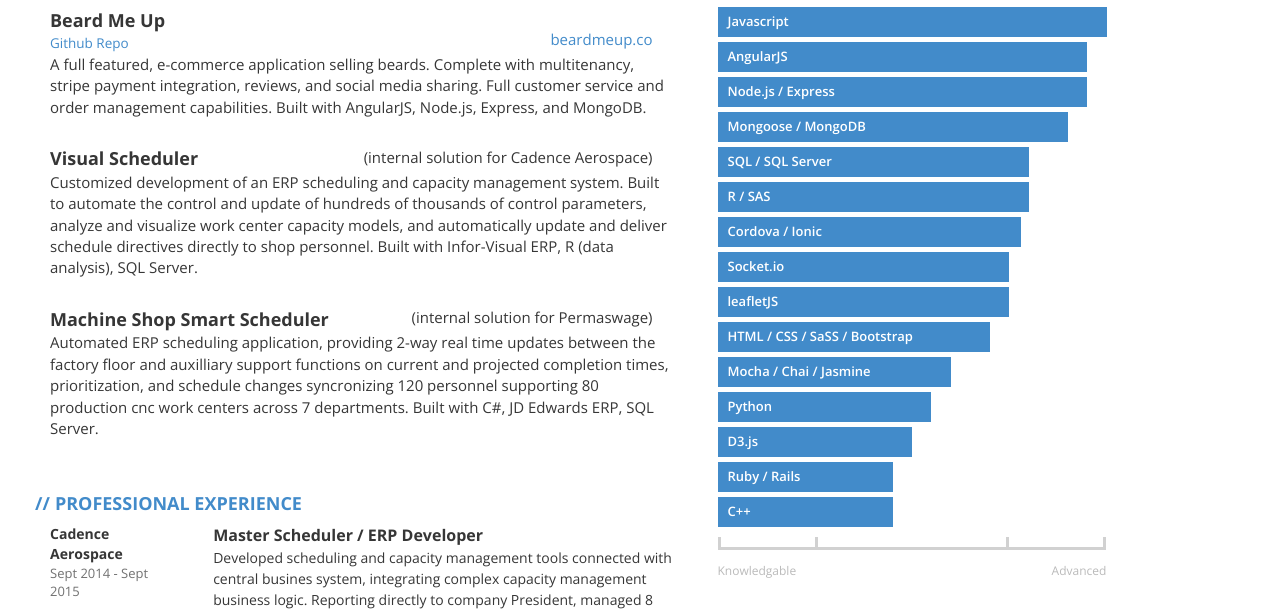
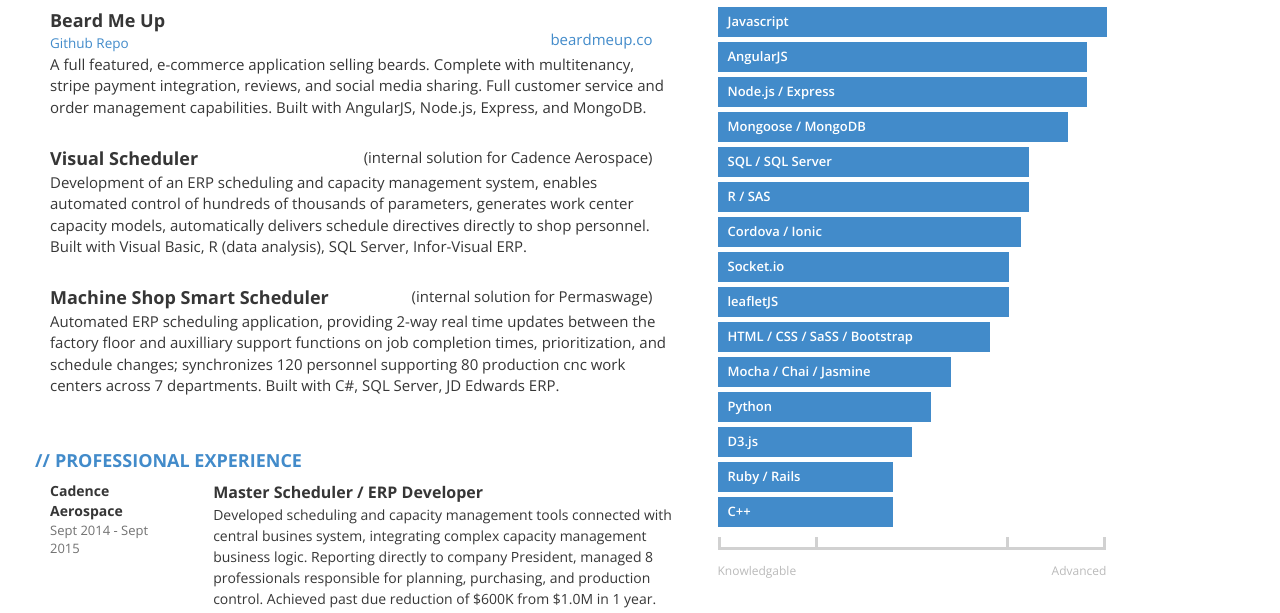
Before and after one commit to scotteggs/scotteggs.github.io, a plain HTML site: page index.html in a window 1280 px wide. Shown: the part 429-1042 px from the top of the page. Drawn offline with nearby package versions, Linux system fonts and the light colour scheme.

Commit message:
changes to language

```diff
--- a/index.html
+++ b/index.html
@@ -61,14 +61,14 @@
               <div class="col-xs-12">
                 <div class="project-title">Visual Scheduler</div>
                 <div class="project-link">(internal solution for Cadence Aerospace)</div>
-                <div class="project-description">Customized development of an ERP scheduling and capacity management system. Built to automate the control and update of hundreds of thousands of control parameters, analyze and visualize work center capacity models, and automatically update and deliver schedule directives directly to shop personnel. Built with Infor-Visual ERP, R (data analysis), SQL Server.</div>
+                <div class="project-description">Development of an ERP scheduling and capacity management system, enables automated control of hundreds of thousands of  parameters, generates work center capacity models, automatically delivers schedule directives directly to shop personnel. Built with Visual Basic, R (data analysis), SQL Server, Infor-Visual ERP.</div>
               </div>
             </div>
             <div class="project clearfix">
               <div class="col-xs-12">
                 <div class="project-title">Machine Shop Smart Scheduler</div>
                 <div class="project-link">(internal solution for Permaswage)</div>
-                <div class="project-description">Automated ERP scheduling application, providing 2-way real time updates between the factory floor and auxilliary support functions on current and projected completion times, prioritization, and schedule changes syncronizing 120 personnel supporting 80 production cnc work centers across 7 departments. Built with C#, JD Edwards ERP, SQL Server.</div>
+                <div class="project-description">Automated ERP scheduling application, providing 2-way real time updates between the factory floor and auxilliary support functions on job completion times, prioritization, and schedule changes; synchronizes 120 personnel supporting 80 production cnc work centers across 7 departments. Built with C#, SQL Server, JD Edwards ERP.</div>
               </div>
             </div>
           </div>
```
